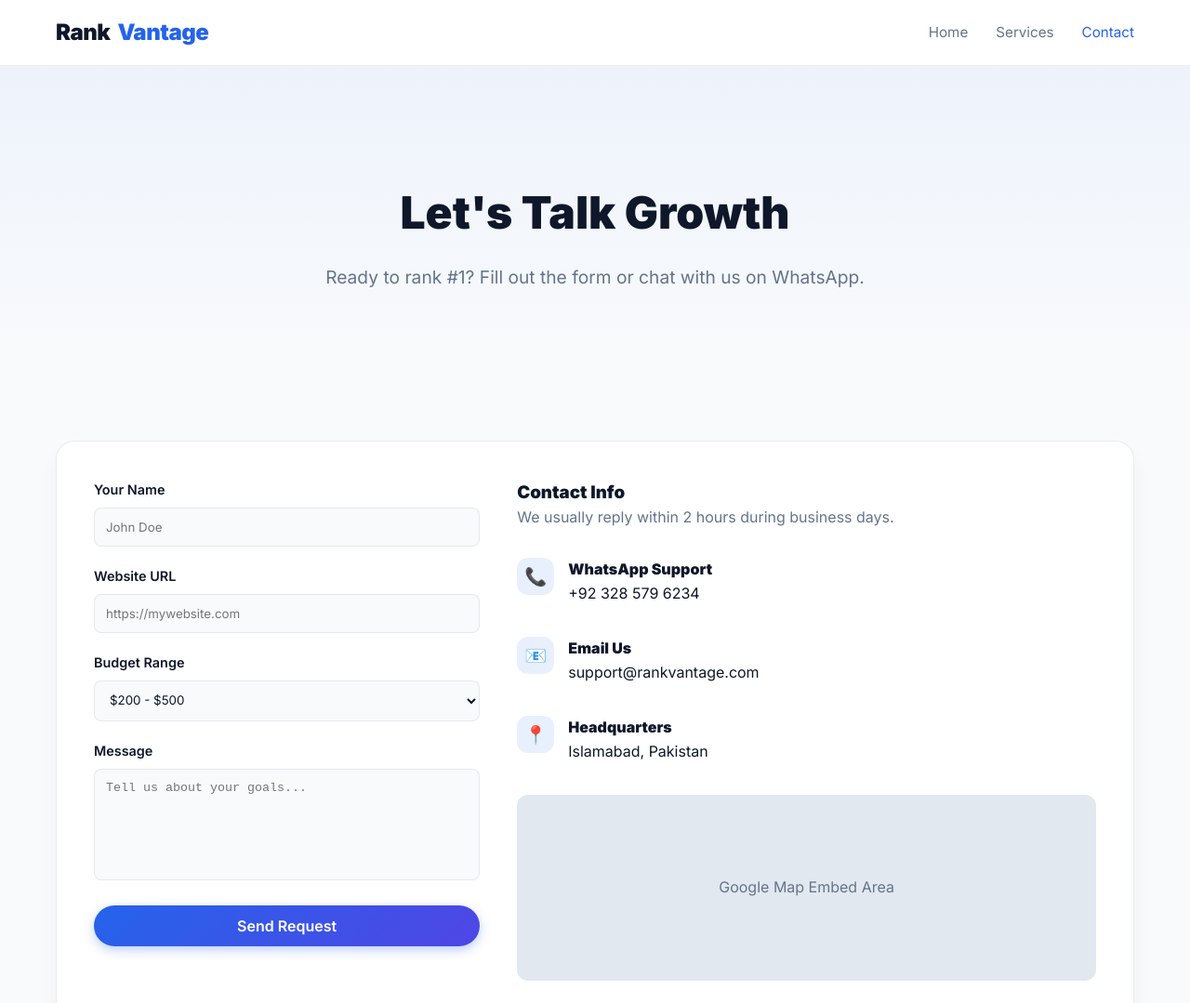
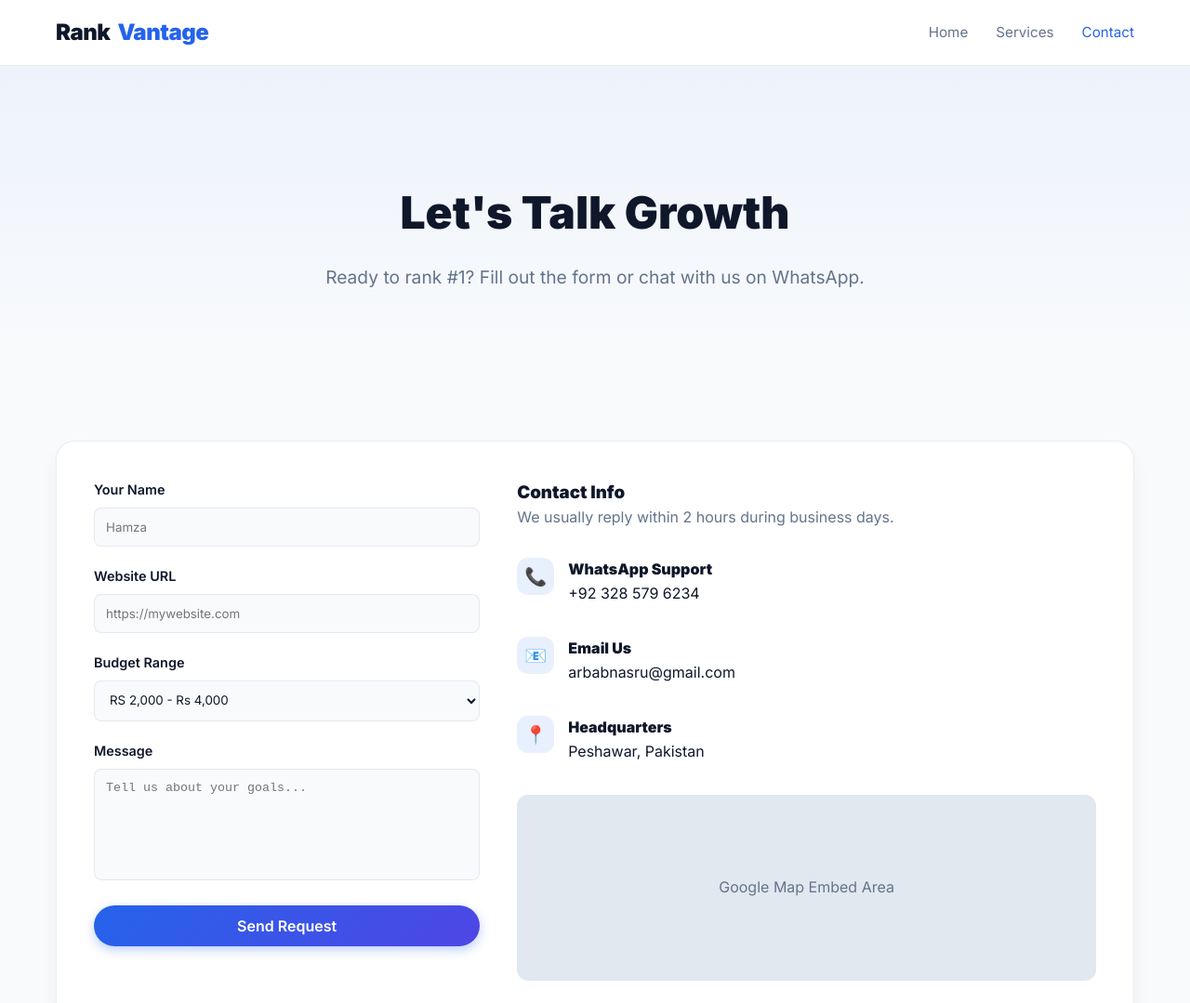
Before and after one commit to arbabnasrullahkhan/testpaid, a plain HTML site: page pages/contact.html in a window 1280 px wide. Shown: the top 1079 px of the page at 93% size. Drawn offline with Linux system fonts and the light colour scheme.

Commit message:
Update contact.html

```diff
--- a/pages/contact.html
+++ b/pages/contact.html
@@ -38,7 +38,7 @@
                     <form class="contact-form">
                         <div class="contact-form-group">
                             <label>Your Name</label>
-                            <input type="text" placeholder="John Doe" required>
+                            <input type="text" placeholder="Hamza" required>
                         </div>
                         <div class="contact-form-group">
                             <label>Website URL</label>
@@ -47,10 +47,10 @@
                         <div class="contact-form-group">
                             <label>Budget Range</label>
                             <select>
-                                <option>$200 - $500</option>
-                                <option>$500 - $1,000</option>
-                                <option>$1,000 - $5,000</option>
-                                <option>Enterprise ($5k+)</option>
+                                <option>RS 2,000 - Rs 4,000</option>
+                                <option>Rs 5000 - RS 10,000</option>
+                                <option>Rs 15,000 - Rs 30,000</option>
+                                <option>Enterprise (Rs 50k+)</option>
                             </select>
                         </div>
                         <div class="contact-form-group">
@@ -76,14 +76,14 @@
                             <div class="service-icon" style="width:40px; height:40px; font-size:1.2rem;">📧</div>
                             <div>
                                 <strong>Email Us</strong>
-                                <p>support@rankvantage.com</p>
+                                <p>arbabnasru@gmail.com</p>
                             </div>
                         </div>
                         <div class="contact-info-item">
                             <div class="service-icon" style="width:40px; height:40px; font-size:1.2rem;">📍</div>
                             <div>
                                 <strong>Headquarters</strong>
-                                <p>Islamabad, Pakistan</p>
+                                <p>Peshawar, Pakistan</p>
                             </div>
                         </div>
 
@@ -105,4 +105,5 @@
 
     <script src="../js/main.js"></script>
 </body>
+
 </html>
```
